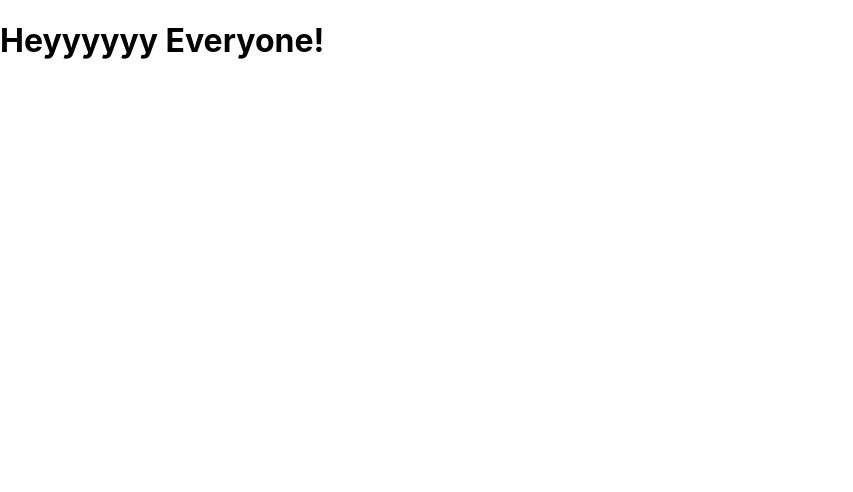
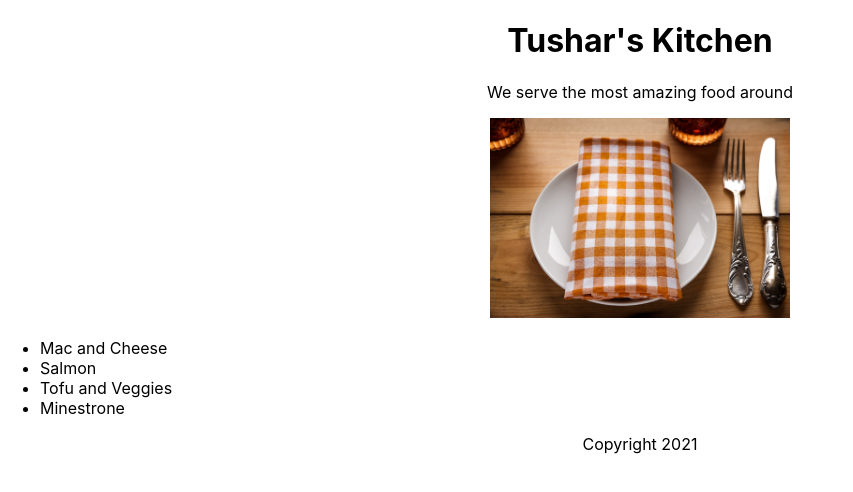
Before and after one commit to gwalchmei151/react-essentials-linkedin-learning, a React (Create React App) app: page / in a window 1280 px wide. Shown: the top 492 px of the page, without its empty margins (0-853 px from the left). Built offline with nearby package versions, Linux system fonts and the light colour scheme.

Commit message:
Completed all videos in lesson 3. Now on to lesson 4! Yay... also practicing git workflow simultaneously.

```diff
--- a/src/App.js
+++ b/src/App.js
@@ -1,23 +1,57 @@
-import logo from './logo.svg';
+import React from "react";
 import './App.css';
+import restaurant from "../src/restaurant.jpg"
+
+function Header(props){
+  // console.log(props);
+  return (
+    <header>
+      <h1>{props.name}'s Kitchen</h1>
+    </header>
+  );
+}
+
+function Main(props) {
+  // console.log(props);
+  return (
+    <section>
+      <p>We serve the most {props.adjective} food around</p>
+      <img src={restaurant} height= {200} alt="napking and silverware at a restaurant table"/>
+      <ul style = {{textAlign: "left"}}>
+        {props.dishes.map((dish) => (
+        <li key={dish.id}>{dish.title}</li>
+        ))}
+      </ul>
+    </section>
+  );
+}
+
+function Footer(props) {
+  // console.log(props);
+  return (
+    <footer>
+      <p>Copyright {props.year} </p>
+    </footer>
+  );
+}
+
+const dishes = [
+  "Mac and Cheese",
+  "Salmon",
+  "Tofu and Veggies",
+  "Minestrone"
+];
+
+const dishObjects = dishes.map((dish, i) => ({ id: i, title: dish}));
+console.log(dishObjects);
+
 
 function App() {
   return (
     <div className="App">
-      <header className="App-header">
-        <img src={logo} className="App-logo" alt="logo" />
-        <p>
-          Edit <code>src/App.js</code> and save to reload.
-        </p>
-        <a
-          className="App-link"
-          href="https://reactjs.org"
-          target="_blank"
-          rel="noopener noreferrer"
-        >
-          Learn React
-        </a>
-      </header>
+      <Header name="Tushar" />
+      <Main adjective = "amazing" dishes={dishObjects} />
+      <Footer year={new Date().getFullYear()} />
     </div>
   );
 }
--- a/src/index.js
+++ b/src/index.js
@@ -1,8 +1,7 @@
 import React from 'react';
 import ReactDOM from 'react-dom';
 import './index.css';
+import App from "./App"
 
-ReactDOM.render(
-  React.createElement("h1", {style: {color: "blur"}}, "Heyyyyyy Everyone!"),
-  document.getElementById('root')
-);
+
+ReactDOM.render( <App />, document.getElementById('root'));
```
Also changed, not shown: src/restaurant.jpg (added).
